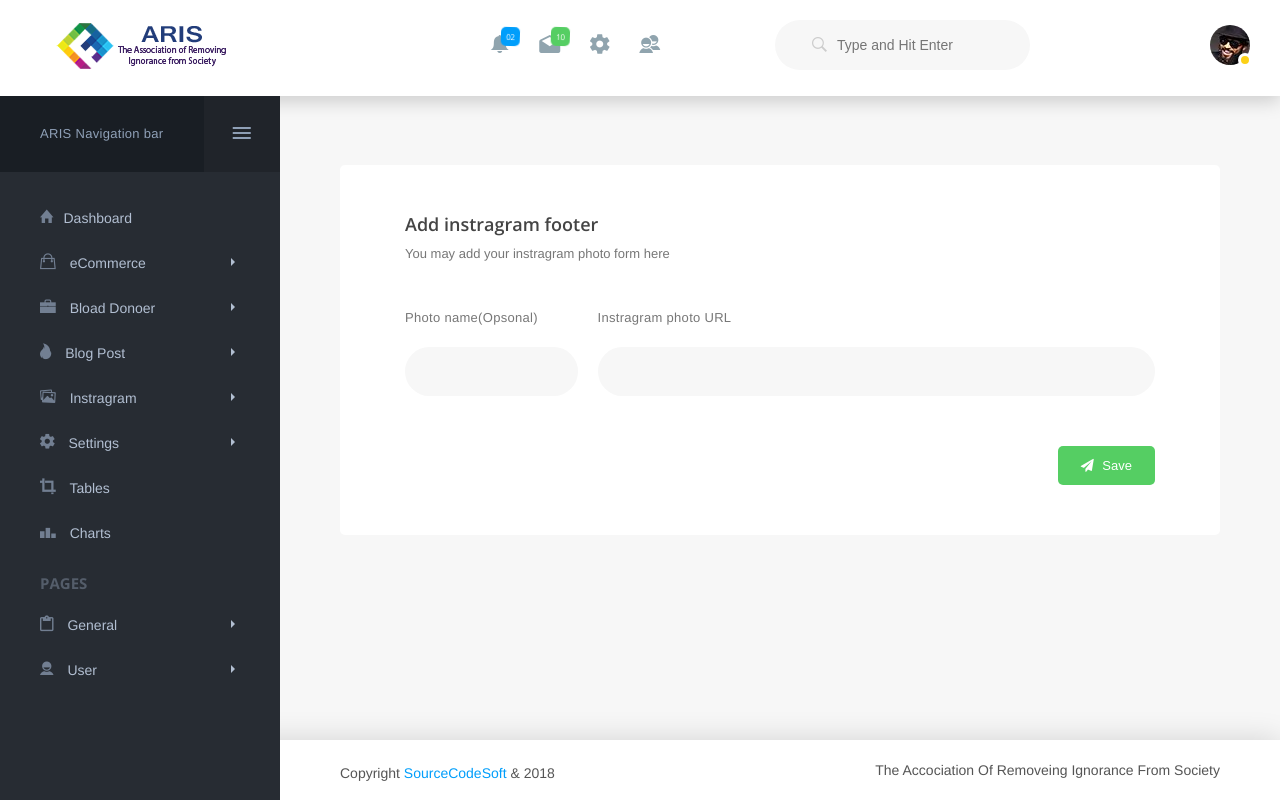
After one commit to mbrsagor/aris, a Django app: page /instagram/ in a window 1280 px wide. The commit adds this page. Run offline with Django 3.2, Linux system fonts and the light colour scheme; some libraries are stand-ins or nearby versions.

Commit message:
added instagram fotter function

```diff
--- a/aris/aris_app/forms.py
+++ b/aris/aris_app/forms.py
@@ -149,3 +149,14 @@ class BlogPost_Form(forms.ModelForm):
             'author' : Select(attrs = {'class' : 'form-control'}),
             'description' : Textarea(attrs = {'class' : 'form-control'}),
         }
+
+
+# Footer Instragram
+class Instragram_Form(forms.ModelForm):
+    class Meta:
+        model = Instragram
+        fields = '__all__'
+        widgets = {
+            'name' : TextInput(attrs = {'class' : 'brd-rd30'}),
+            'image_url' : TextInput(attrs = {'class' : 'brd-rd30'})
+        }
--- a/aris/aris_app/models.py
+++ b/aris/aris_app/models.py
@@ -191,3 +191,15 @@ class Blog(models.Model):
 
     def __str__(self):
         return self.title
+
+
+
+# Instragram footer photo url
+class Instragram(models.Model):
+    name = models.CharField(max_length = 40, blank = True, null = True)
+    image_url = models.URLField(max_length=200)
+    create_at = models.DateTimeField( auto_now = True)
+    update_at = models.DateTimeField(auto_now_add = True)
+
+    def __str__(self):
+        return self.name
--- a/aris/aris_app/urls.py
+++ b/aris/aris_app/urls.py
@@ -45,6 +45,7 @@ urlpatterns = [
     path('all-post', allwPost_views, name = 'allwPost_views'),
     path('dashboard/update-post/<int:id>/', updatePost_views, name = 'updatePost_views'),
     path('dashboard/delete-post/<int:id>/', deletePost_views, name = 'deletePost_views'),
+    path('instagram/', instragram_views, name = 'instragram_views'),
 
 
 ]
--- a/aris/aris_app/views.py
+++ b/aris/aris_app/views.py
@@ -31,6 +31,9 @@ def homepage_views(request):
     # Blog Post
     blogPost_obj = Blog.objects.all()
 
+    # Instragram footer
+    instragram_obj = Instragram.objects.all()
+
     # blood donoet forms
     forms = BloodDonor_Form()
     if request.method == 'POST':
@@ -47,6 +50,7 @@ def homepage_views(request):
         'testimonail_obj' : testimonail_obj,
         'brand_obj' : brand_obj,
         'blogPost_obj' : blogPost_obj,
+        'instragram_obj' : instragram_obj,
     }
     template_name = 'front-end/index.html'
     return render(request, template_name, context)
@@ -659,3 +663,54 @@ def deletePost_views(request, id):
     delete_post.delete()
     messages.add_message(request, messages.INFO, "Post deleted successfully")
     return redirect(allwPost_views)
+
+
+
+#  Instragram footer
+def instragram_views(request):
+
+    form = Instragram_Form()
+    if request.method == 'POST':
+        form = Instragram_Form(request.POST or None)
+        if form.is_valid():
+            instance = form.save(commit = False)
+            instance.save()
+            messages.add_message(request, messages.INFO, "photo addded successfully")
+            return redirect(instragram_views)
+        else:
+            messages.add_message(request, messages.INFO, "photo addded failed")
+    context =  {
+        'form' : form
+    }
+    template_name = 'admin/add-instragram.html'
+    return render(request, template_name, context)
+
+
+# Update Instragram
+def updateInstragram(request, id):
+
+    instagram_update = get_object_or_404(Instragram, id = id)
+    if request.method == 'POST':
+        form = Instragram_Form(request.POST or None, instance = instagram_update)
+        if form.is_valid():
+            form.save()
+            messages.add_message(request, messages.INFO, "photo updated successfully")
+            return redirect(instragram_views)
+        else:
+            messages.add_message(request, messages.INFO, "photo updated failed")
+    else:
+        form = Instragram_Form(instance = instagram_update)
+    context = {
+        'form' : form,
+    }
+    template_name = 'admin/add-instragram.html'
+    return render(request, template_name, context)
+
+
+
+# delete Instragram
+def deleteInstragram_views(request, id):
+    instagram_delete = get_object_or_404(Instragram, id = id)
+    instagram_delete.delete()
+    messages.add_message(request, messages.INFO, "photo deleted successfully")
+    return redirect(instragram_views)
--- /dev/null
+++ b/aris/templates/admin/add-instragram.html
@@ -0,0 +1,41 @@
+{% extends 'app/base_admin.html' %}
+{% load static %}
+
+{% block titel %} Add Instragram {% endblock %}
+
+{% block body %}
+
+<div class="widget pad50-65">
+      <div class="widget-title2">
+        <h4>Add instragram footer</h4>
+        <span>You may add your instragram photo form here</span>
+      </div>
+      <form class="form-wrp" method="POST" enctype="multipart/form-data">
+        {% csrf_token %}
+        <div class="row mrg20">
+          <div class="col-md-3 col-sm-6 col-lg-3">
+            <p>Photo name(Opsonal)</p>
+            {{form.name}}
+          </div>
+          <div class="col-md-9 col-sm-6 col-lg-9">
+            <p>Instragram photo URL</p>
+            {{form.image_url}}
+          </div>
+          <div class="col-md-12 col-sm-12 col-lg-12">
+            <button class="green-bg brd-rd5" type="submit">
+              <i class="fa fa-paper-plane"></i> Save</button>
+          </div>
+        </div>
+      </form>
+    </div>
+
+
+{% if messages %}
+<div class="messages text-right">
+    {% for message in messages %}
+    <div{% if message.tags %} class="{{ message.tags }}"{% endif %}>{{ message }}</div>
+    {% endfor %}
+</div>
+{% endif %}
+
+{% endblock %}
--- a/aris/templates/app/base_admin.html
+++ b/aris/templates/app/base_admin.html
@@ -361,11 +361,11 @@
                 <li class="has-drp">
                     <a href="#" title="">
                         <i class="ion-images"></i>
-                        <span>Gallery Styles</span>
+                        <span>Instragram</span>
                     </a>
                     <ul class="sb-drp">
                         <li>
-                            <a href="gallery1.html" title="">Gallery Style 1</a>
+                            <a href="{% url 'instragram_views' %}" title="Add instragram photo">Add Instragram</a>
                         </li>
                         <li>
                             <a href="gallery2.html" title="">Gallery Style 2</a>
```
Also changed, not shown: aris/templates/app/base.html (+3 -46 lines), aris/templates/front-end/index.html (+49 -2 lines), aris/aris_app/migrations/0019_instragram.py (added), aris/db.sqlite3.
